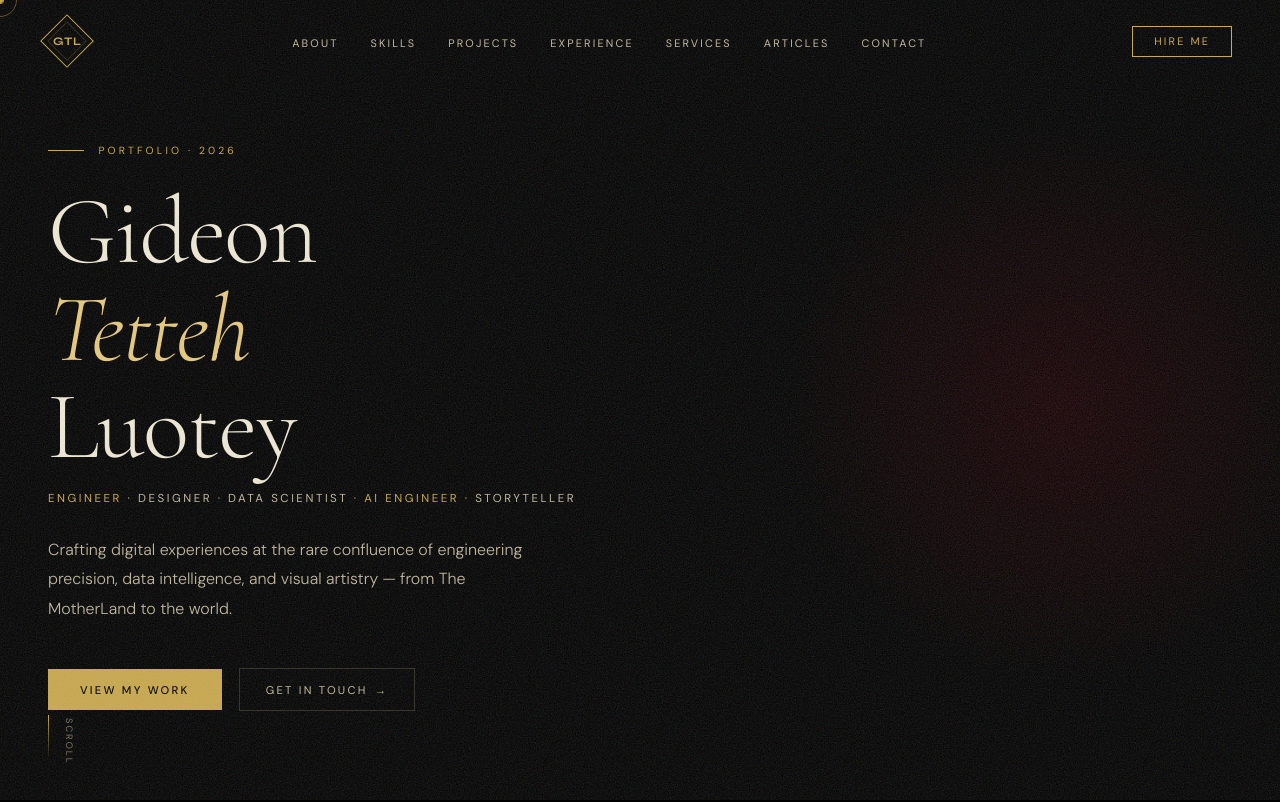
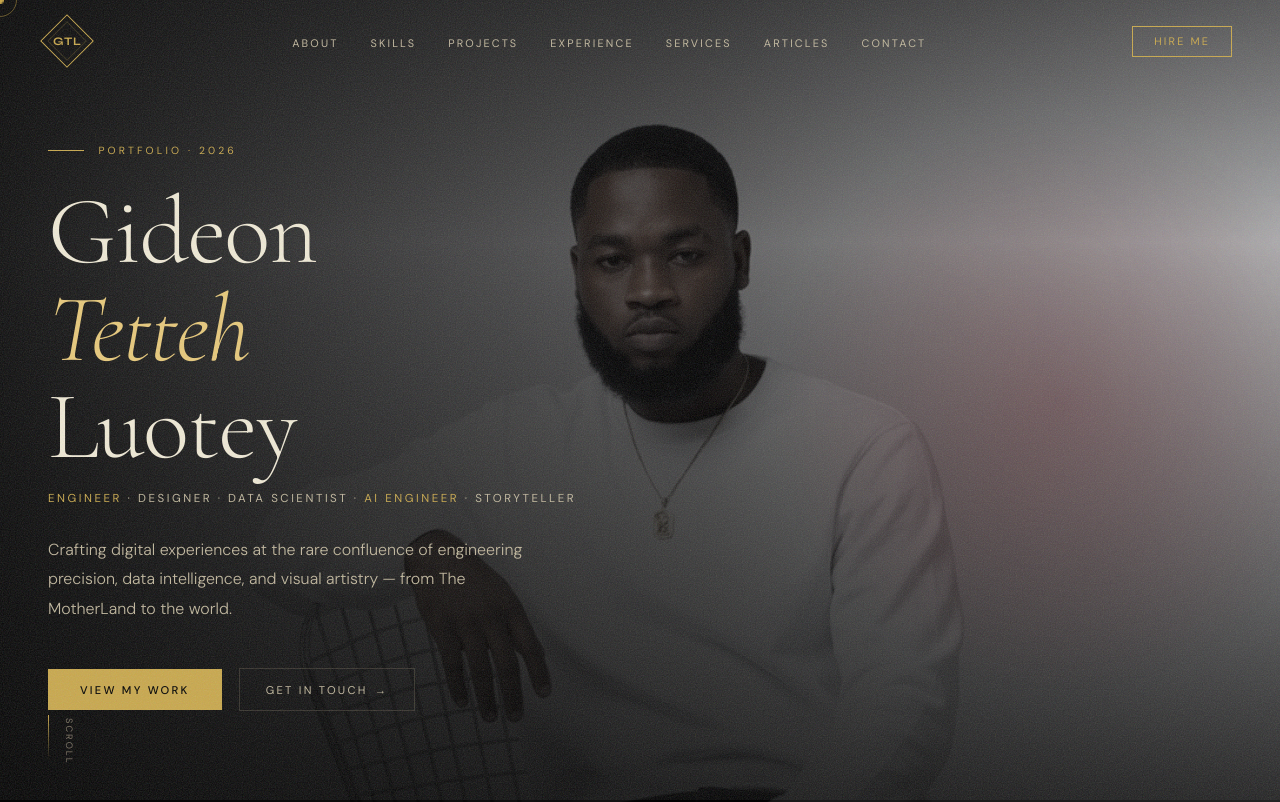
Before and after one commit to ogidibron/ogidibron-portfolio, a plain HTML site: page index.html in a window 1280 px wide. Shown: the top 802 px of the page. Drawn offline with nearby package versions, Linux system fonts and the light colour scheme.

Commit message:
Add hero image and increase photo opacity
Add a new image asset (image.png) and insert an <img> tag into the hero photo layer to display Gideon's profile photo. Increase the hero photo opacity in style.css from 0.18 to 0.9 so the background image is much more visible. Note: the original .ph-img wrapper was left commented/partially removed in index.html and may need cleanup.

```diff
--- a/index.html
+++ b/index.html
@@ -97,12 +97,13 @@
       <!-- Use a full-body editorial/lifestyle photo, not a passport shot.   -->
       <!-- The image renders as a blended cinematic background layer.        -->
       <div class="hero-photo-layer" aria-hidden="true">
-        <div class="ph-img" >
+        <img src="image.png" alt="Gideon's profile photo"/>
+       <!---- <div class="ph-img" >
           <svg viewBox="0 0 200 320" fill="none" xmlns="http://www.w3.org/2000/svg">
             <ellipse cx="100" cy="85" rx="42" ry="48" fill="rgba(201,168,76,0.15)" />
             <path d="M20 320 C20 220 180 220 180 320" fill="rgba(201,168,76,0.1)" />
           </svg>
-        </div>
+        </div> ---->
       </div>
 
       <div class="hero-glow" aria-hidden="true"></div>
--- a/style.css
+++ b/style.css
@@ -307,7 +307,7 @@ body.hovering #c-ring {
   object-fit: cover;
   object-position: center top;
   display: block;
-  opacity: 0.18;
+  opacity: 0.9;
   filter: grayscale(60%) contrast(1.1);
 }
 .hero-photo-layer .ph-img {
```
Also changed, not shown: image.png (added).
